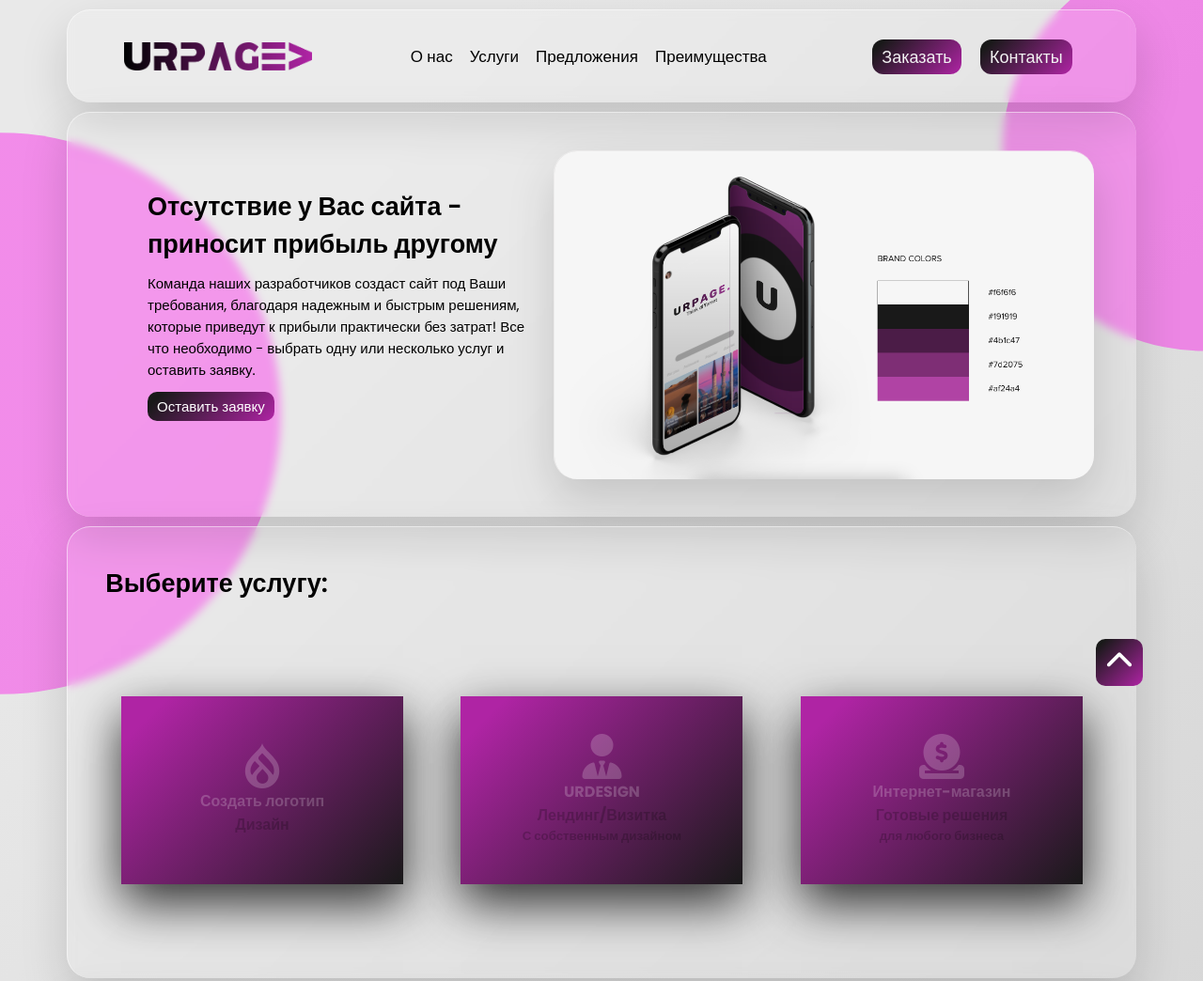
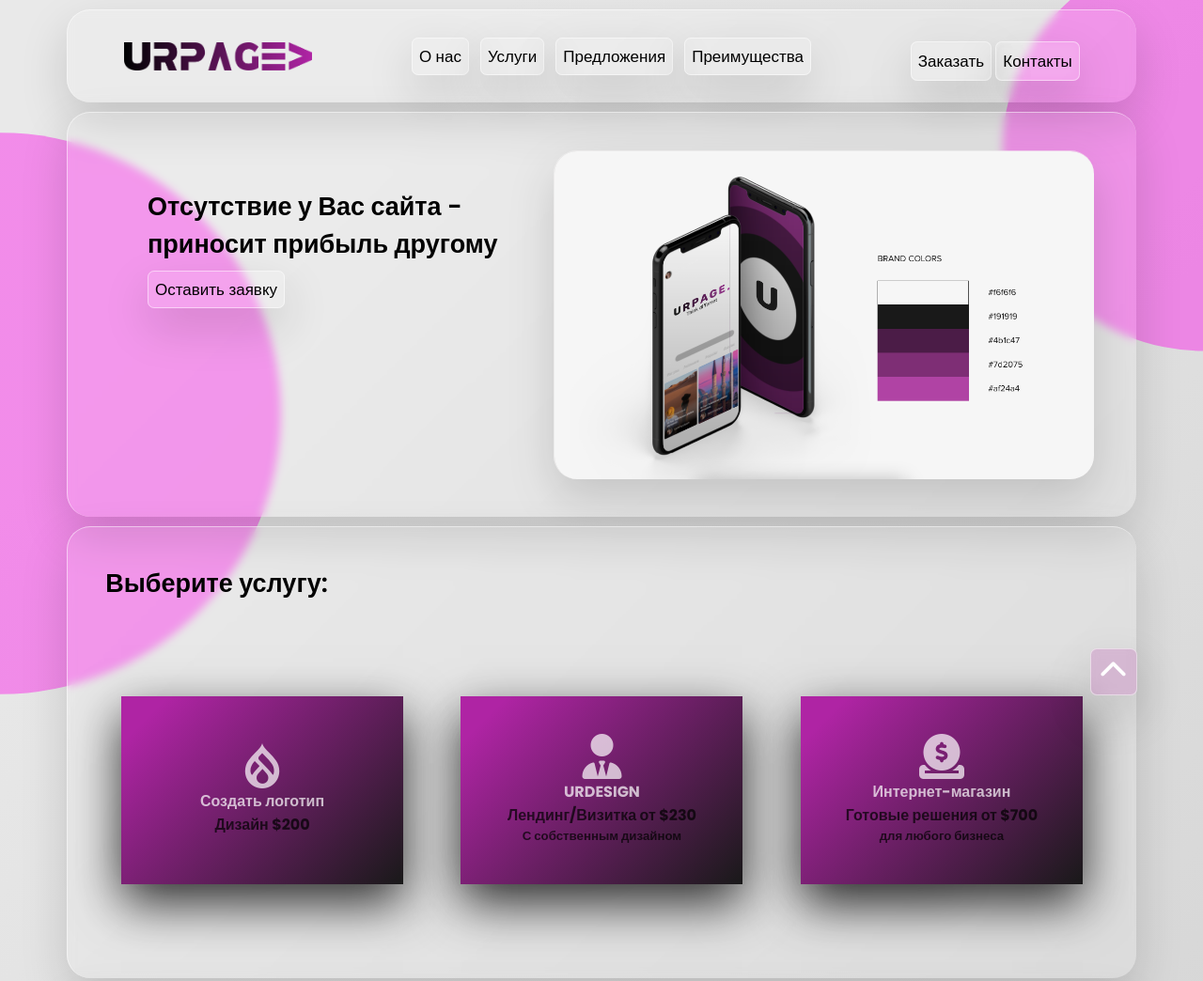
Before and after one commit to Urpage/urpage, a plain HTML site: page index.html in a window 1280 px wide. Shown: the top 1044 px of the page at 94% size. Drawn offline with nearby package versions, Linux system fonts and the light colour scheme.

Commit message:
The last commit

```diff
--- a/css/style.css
+++ b/css/style.css
@@ -53,7 +53,7 @@ header .navbar{
   margin: auto;
   width: 100%;
   padding: 20px 60px;
-  border-radius: 25px;
+  /* border-radius: 25px; */
   display: flex;
   justify-content: space-between;
   align-items: center;
@@ -68,6 +68,7 @@ header .navbar{
     background-image: url(../img/URPAGE.png);
     background-size: 100%;
 }
+
 .logo:hover{
     width: 200px;
     height: 30px;
@@ -80,39 +81,40 @@ header .navbar{
   list-style: none;
   margin: 0 6px;
 }
-.navbar .menu a{
+
+.btn {
     color: #000;
     text-decoration: none;
     font-size: 17px;
     font-weight: 500;
     transition: all 0.3s ease;
     margin: 3px;
-}
-.navbar .menu a:hover{
-  color: #af24a4;
-}
-.navbar .menu a:hover::before{
-    content: "<";
-}
-.navbar .menu a:hover::after {
-    content: ">";
+    padding: 7px;
+    background: rgba(255, 255, 255, 0.1);
+    box-shadow: 0 20px 50px rgb(0 0 0 / 15%);
+    border: 1px solid rgba(255, 255, 255, 0.5);
+    backdrop-filter: blur(5px);
+    z-index: 12;
+    border-radius: 7px;
+    margin: auto;
+    margin-top: 10px;
 }
 
-.navbar .buttons input{
-  outline: none;
-  color: #f2f2f2;
-  font-size: 18px;
-  font-weight: 500;
-  border-radius: 12px;
-  padding: 5px 10px;
-  border: none;
-  margin: 10px 8px;
-  cursor: pointer;
-  transition: all 0.3s ease;
-  background-image: linear-gradient( 135deg, #191919 10%, #af24a4 100%);
+.btn:hover {
+    background: #ff96f6;
+    color: white;
+  box-shadow:
+      inset 0 0 60px whitesmoke,
+      inset 200px 0 80px #f0f,
+      inset -200px 0 80px #0ff,
+      inset 200px 0 300px #f0f,
+      inset -20px 0 300px #0ff,
+      0 0 50px #fff,
+      -10px 0 80px #f0f,
+      10px 0 80px #0ff;
 }
-.navbar .buttons input:hover{
-  transform: scale(1.08);
+.pinkBtn {
+    background-color: #af24a334;
 }
 
 section .text-content{
@@ -206,7 +208,7 @@ section {
 
 
   .container .card .face.face1 .content{
-    opacity: .2;
+    opacity: .7;
     transition:  0.5s;
     text-align: center;
   }
@@ -251,59 +253,54 @@ section {
     font-size: 10pt;
     margin: 0 ;
     padding: 0;
-    color:#333;
-  }
-  .focus {
-      color: #fff;
-      padding: 5px 10px;
-      margin-top: 15px;
-      font-size: 15px;
-      border-radius: 10px;
-      background-image: linear-gradient( 135deg, #191919 10%, #af24a4 100%);
   }
 
   .container .card .face.face2 .content a{
     text-decoration:none;
-    color: black;
     box-sizing: border-box;
-    outline : 1px dashed #333;
     padding: 5px;
     margin: 15px 0 0;
     display: inline-block;
   }
 
   .container .card .face.face2 .content a:hover{
-    background: #333 ;
-    color: whitesmoke;
-    box-shadow: inset 0px 0px 10px rgba(0,0,0,0.5);
+    box-shadow:
+      inset 0 0 60px whitesmoke,
+      inset 20px 0 80px #f0f,
+      inset -20px 0 80px #0ff,
+      inset 20px 0 300px #f0f,
+      inset -20px 0 300px #0ff,
+      0 0 50px #fff,
+      -10px 0 80px #f0f,
+      10px 0 80px #0ff;
   }
   /* Contacts */
   #contacts .examples {
     align-items: center;
+  }
+.examples a:hover {
+    color: #6b0160;
   }
 .L {
     display: flex;
     font-size: 30px;
     align-items: center;
     vertical-align: middle;
-    color: #6b0160;
+    color: black
 }
-
+.L:hover {
+      color: #6b0160;;
+}
 .topBtn {
     display: flex;
     align-items: center;
     justify-content: center;
-    background-image: linear-gradient( 135deg, #191919 10%, #af24a4 100%);
-    border-radius: 10px;
     width: 50px;
     height: 50px;
     position: fixed;
     top: 85%;
-    right: 5%;
+    right: 5.5%;
     z-index: 100;
-}
-.topBtn:hover {
-    transform: scale(1.2);
 }
 .topBtn a {
     color: #fff;
@@ -349,8 +346,14 @@ section {
 
 }
 @media (max-width:740px) {
+    .navbar a {
+        margin-top: 20px;
+    }
     .container .card{
         margin: auto;
+      }
+    .navbar .menu a {
+        font-size: 10px;
       }
 }
 
--- a/index.html
+++ b/index.html
@@ -15,14 +15,14 @@
     <nav class="navbar" id="top">
         <a href="index.html"><div class="logo"></div></a>
       <ul class="menu">
-        <li><a class="anch" href="#about">О нас</a></li>
-        <li><a class="anch" href="#services">Услуги</a></li>
-        <li><a class="anch" href="#offer">Предложения</a></li>
-        <li><a class="anch" href="#benefits">Преимущества</a></li>
+        <li><a class="anch btn" href="#about">О нас</a></li>
+        <li><a class="anch btn" href="#services">Услуги</a></li>
+        <li><a class="anch btn" href="#offer">Предложения</a></li>
+        <li><a class="anch btn" href="#benefits">Преимущества</a></li>
       </ul>
       <div class="buttons">
-        <a href="https://forms.gle/uJRoWoEAbQhteQ1v6" target="_blank"><input type="button" value="Заказать"></a>
-        <a class="anch" href="#contacts"><input type="button" value="Контакты"></a>
+        <a href="https://forms.gle/uJRoWoEAbQhteQ1v6" target="_blank"><input class="btn" type="button" value="Заказать"></a>
+        <a class="anch" href="#contacts"><input class="btn" type="button" value="Контакты"></a>
       </div>
     </nav>
   </header>
@@ -30,8 +30,8 @@
     <div class="examples">
         <div class="text-content">
             <h2>Отсутствие у Вас сайта -<br>приносит прибыль другому</h2>
-            <p> Команда наших разработчиков создаст сайт под Ваши требования, благодаря надежным и быстрым решениям, которые приведут к прибыли практически без затрат! Все что необходимо - выбрать одну или несколько услуг и оставить заявку.</p>
-        <a class="focus" href="https://forms.gle/uJRoWoEAbQhteQ1v6" target="_blank">Оставить заявку</a>
+            <p></p>
+        <a class="btn" href="https://forms.gle/uJRoWoEAbQhteQ1v6" target="_blank">Оставить заявку</a>
         </div>
             <img class="card-img" src="img/urp.png" alt="picture" data-tilt>
     </div>
@@ -48,13 +48,13 @@
                <div class="content">
                 <i class="fab fa-drupal"></i>
                  <h3>Создать логотип</h3>
-                 <h4>Дизайн</h4>
+                 <h4>Дизайн $200</h4>
                </div>
              </div>
              <div class="face face2">
                <div class="content">
                  <p>Создать уникальный логотип для продвижения собственного бренда</p>
-                 <a class="focus" href="https://forms.gle/uJRoWoEAbQhteQ1v6" type="button" target="_blank">Оставить заявку</a>
+                 <a class="btn pinkBtn" href="https://forms.gle/uJRoWoEAbQhteQ1v6" type="button" target="_blank">Оставить заявку</a>
                </div>
              </div>
           </div>
@@ -64,14 +64,14 @@
                <div class="content">
                 <i class="fas fa-user-tie"></i>
             <h3>URDESIGN</h3>
-            <h4>Лендинг/Визитка</h4>
+            <h4>Лендинг/Визитка от $230</h4>
             <h5>С собственным дизайном</h5>
                </div>
              </div>
              <div class="face face2">
                <div class="content">
                  <p>Создать уникальный сайт-визитку или лендинг для продвижения товара или собственного бренда. </p>
-                 <a class="focus" href="https://forms.gle/uJRoWoEAbQhteQ1v6" type="button" target="_blank">Оставить заявку</a>
+                 <a class="btn pinkBtn" href="https://forms.gle/uJRoWoEAbQhteQ1v6" type="button" target="_blank">Оставить заявку</a>
                </div>
              </div>
           </div>
@@ -82,14 +82,14 @@
                <div class="content">
                 <i class="fas fa-donate"></i>
                   <h3>Интернет-магазин</h3>
-                  <h4>Готовые решения</h4>
+                  <h4>Готовые решения от $700</h4>
                   <h5>для любого бизнеса</h5>
                </div>
              </div>
              <div class="face face2">
                <div class="content">
-                 <p> Lorem ipsum dolor sit amet consectetur adipisicing elit. Unde ab repudiandae, explicabo voluptate et hic cum ratione a. Officia delectus illum perferendis maiores quia molestias vitae fugiat aspernatur alias corporis?</p>
-                 <a class="focus" href="https://forms.gle/uJRoWoEAbQhteQ1v6" type="button" target="_blank">Оставить заявку</a>
+                 <p>Создать виртуальную торговую площадку для продвижения и продажи Ваших товаров с возможностью оперативного изменения цен, описания, добавления товаров и реакции на запросы от покупателей.</p>
+                 <a class="btn pinkBtn" href="https://forms.gle/uJRoWoEAbQhteQ1v6" type="button" target="_blank">Оставить заявку</a>
                </div>
              </div>
           </div>
@@ -108,7 +108,7 @@
                 <li>Согласование с заказчиком</li>
             </ul>
             </p>
-        <a class="focus" href="https://forms.gle/uJRoWoEAbQhteQ1v6" target="_blank">Оставить заявку</a>
+        <a class="btn" href="https://forms.gle/uJRoWoEAbQhteQ1v6" target="_blank">Оставить заявку</a>
         </div>
     </div>
   </section>
@@ -116,7 +116,7 @@
     <div class="examples">
         <div class="text-content">
             <h2>Urdesign</h2>
-            <p>Создадим уникальный сайт, лендинг, визитка под личные нужды с уникальным дизайном, созданным исходя из Ваших потребностей. Идеально подходит для создания сайтов-визиток или для пресс-релиза/рекламы одного продукта/личного бренда/юридических услуг/пр.<br><br><b>Что входит:</b><br>
+            <p>Создадим уникальный сайт, лендинг, визитка под личную необходимость с индивидуальным дизайном, созданным исходя из Ваших потребностей. Идеально подходит для создания сайтов-визиток или для пресс-релиза/рекламы одного продукта/личного бренда/юридических услуг/пр.<br><br><b>Что входит:</b><br>
             <ul>
                 <li>Дизайн от наших специалистов</li>
                 <li>Админ-панель для управления и изменений на сайте</li>
@@ -125,7 +125,7 @@
                 <li>Видеоуроки по управлению Вашим сайтом</li>
             </ul>
             </p>
-        <a class="focus" href="https://forms.gle/uJRoWoEAbQhteQ1v6" target="_blank">Оставить заявку</a>
+        <a class="btn" href="https://forms.gle/uJRoWoEAbQhteQ1v6" target="_blank">Оставить заявку</a>
         </div>
         <img class="card-img" src="img/urdesign.jpeg" alt="picture" data-tilt>
     </div>
@@ -145,7 +145,7 @@
                 <li>Видеоуроки по управлению Вашим сайтом</li>
             </ul>
             </p>
-        <a class="focus" href="https://forms.gle/uJRoWoEAbQhteQ1v6" target="_blank">Оставить заявку</a>
+        <a class="btn" href="https://forms.gle/uJRoWoEAbQhteQ1v6" target="_blank">Оставить заявку</a>
         </div>
     </div>
   </section>
@@ -246,7 +246,7 @@
 </section>
 
  <!-- КОНЕЦ ПРЕИМУЩЕСТВА -->
-<div class="topBtn">
+<div class="topBtn btn pinkBtn">
  <a class="anch" href="#top"><i class="fas fa-chevron-up"></i></a>
 </div>
  <!-- КОНТАКТЫ -->
```
Lines whose indentation alone changed are shown as unchanged.
